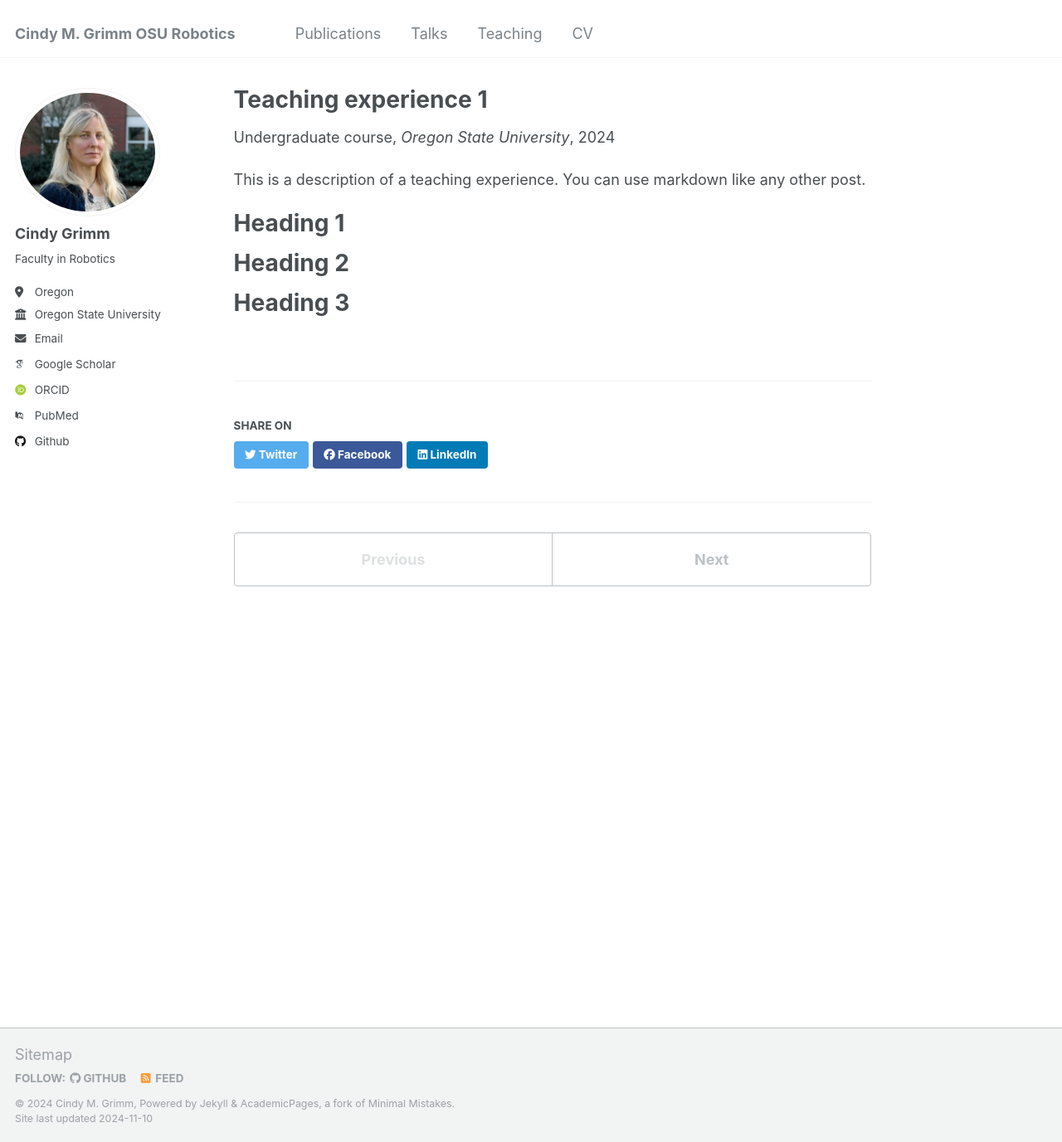
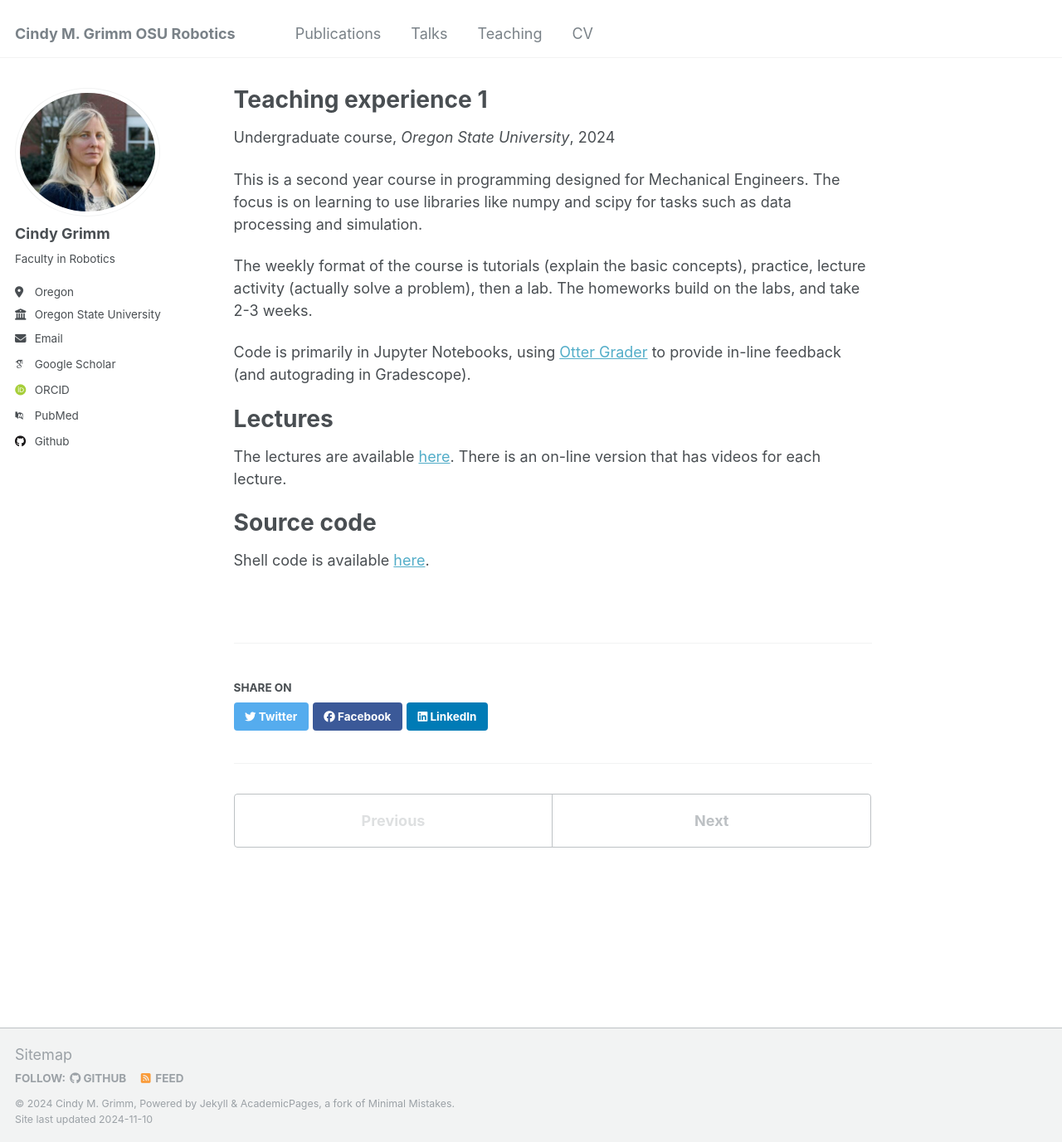
Before and after one commit to cindygr/cindygr.github.io, a Jekyll site: the page built from _teaching/ME_203.md, in a window 1280 px wide and 1377 px high. Shown: the whole window at 83% size. Built offline with Jekyll 4.4.1, drawn with Linux system fonts in a browser that asks for light colours; some web fonts are replaced.

Commit message:
fixing error 3

```diff
--- a/_teaching/ME_203.md
+++ b/_teaching/ME_203.md
@@ -8,13 +8,17 @@ date: 2024-09-01
 location: "Corvallis, Oregon"
 ---
 
-This is a description of a teaching experience. You can use markdown like any other post.
+This is a second year course in programming designed for Mechanical Engineers. The focus is on learning to use libraries like numpy and scipy for tasks such as data processing and simulation.
 
-Heading 1
+The weekly format of the course is tutorials (explain the basic concepts), practice, lecture activity (actually solve a problem), then a lab. The homeworks build on the labs, and take 2-3 weeks.
+
+Code is primarily in Jupyter Notebooks, using <a href="https://otter-grader.readthedocs.io/en/latest/">Otter Grader</a> to provide in-line feedback (and autograding in Gradescope).
+
+Lectures
 ======
 
-Heading 2
+The lectures are available <a href="https://drive.google.com/drive/folders/1KBvPjXPmD0cX_CH8XmqaSLWtlBg4sooo?usp=sharing">here</a>. There is an on-line version that has videos for each lecture.
+
+Source code
 ======
-
-Heading 3
-======
+Shell code is available <a href="https://github.com/OSUrobotics/IntroPythonProgramming">here</a>.
```
